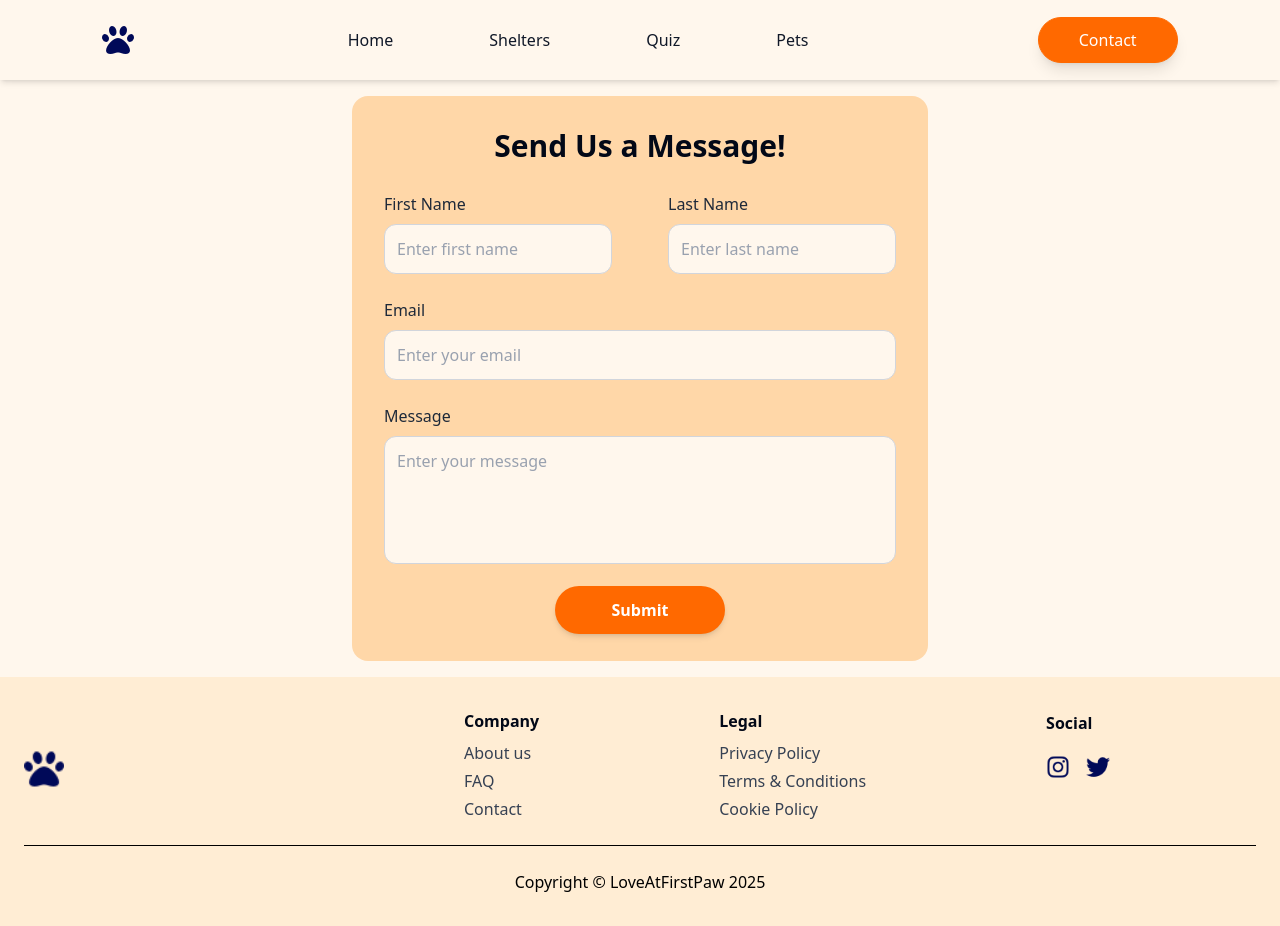
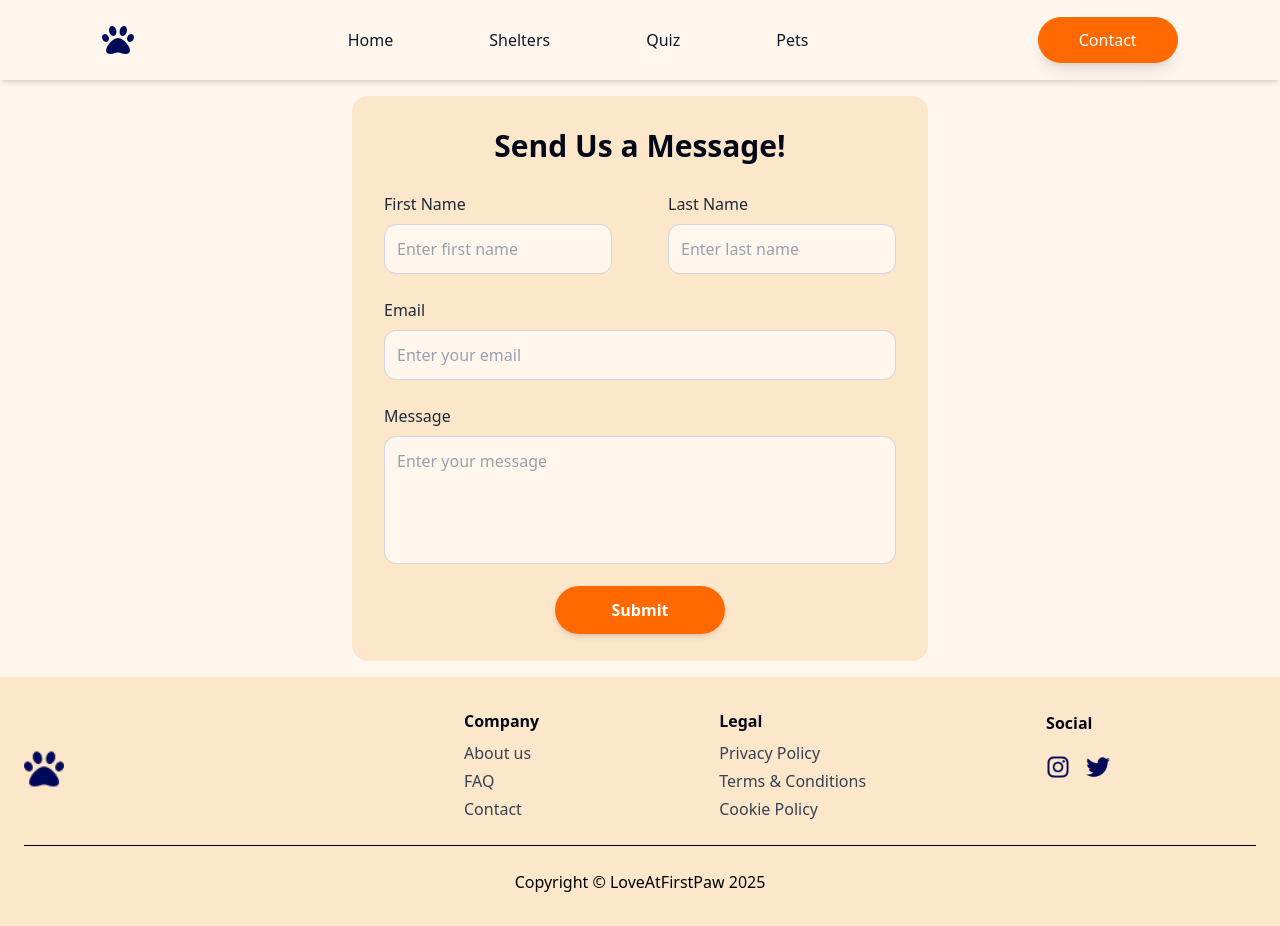
Before and after one commit to ppe11/flashcard, a Next.js app: page /contact in a window 1280 px wide. Built offline with nearby package versions, Linux system fonts and the light colour scheme.

Commit message:
Update background color

```diff
--- a/src/app/contact/page.jsx
+++ b/src/app/contact/page.jsx
@@ -34,7 +34,7 @@ const ContactPage = () => {
   return (
     <div className="flex flex-col justify-between bg-orange-50 px-6">
      <div className="flex flex-grow justify-center items-center py-24 mb-[-80px]">
-        <div className="bg-orange-200 p-6 md:p-8 rounded-2xl shadow-l w-full max-w-md h-auto sm:max-w-lg md:max-w-xl">
+        <div className="bg-[#FDE7CB] p-6 md:p-8 rounded-2xl shadow-l w-full max-w-md h-auto sm:max-w-lg md:max-w-xl">
           <h2 className="text-center text-2xl md:text-3xl font-semibold mb-5">Send Us a Message!</h2>
 
           <form className="space-y-4" onSubmit={onSubmit}>
--- a/src/components/Footer.jsx
+++ b/src/components/Footer.jsx
@@ -4,7 +4,7 @@ import { assets } from "@/assets/assets";
 
 const Footer = () => {
   return (
-    <footer className="bg-orange-100 py-8">
+    <footer className="bg-[#FDE7CB] py-8">
       <div className="container mx-auto px-6">
         <div className="flex flex-col md:flex-row ">
           {/* Left - Paw Icon */}
```
